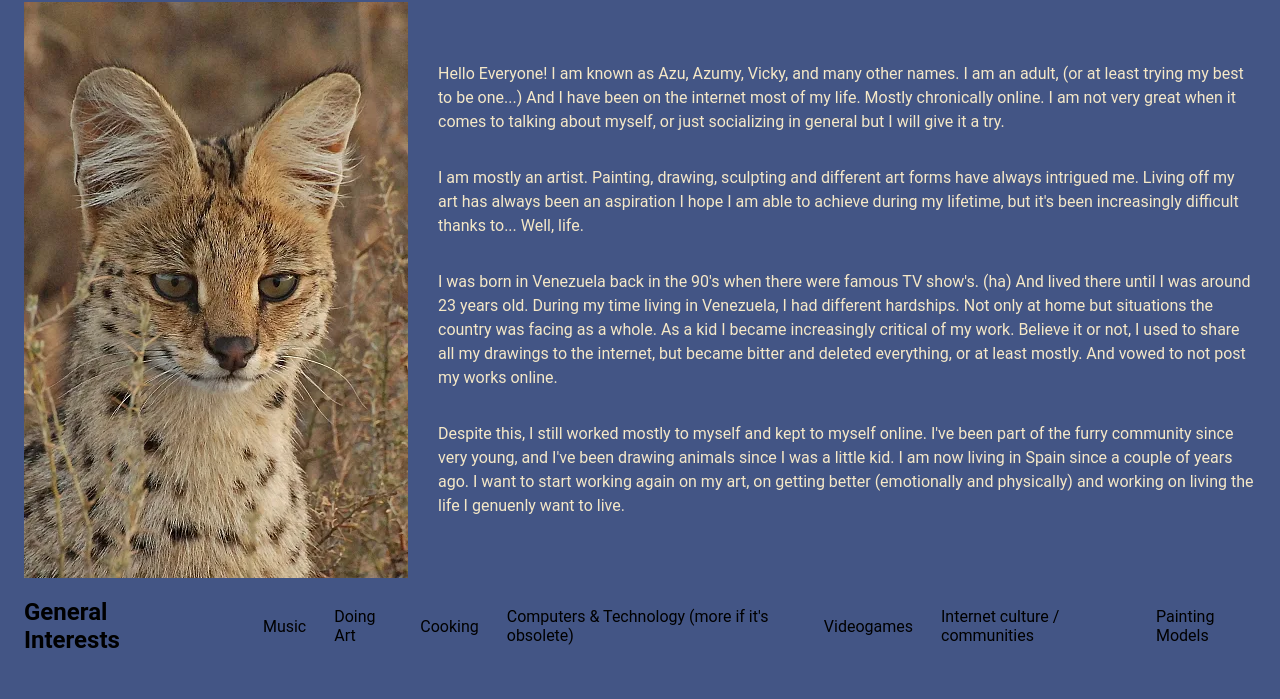
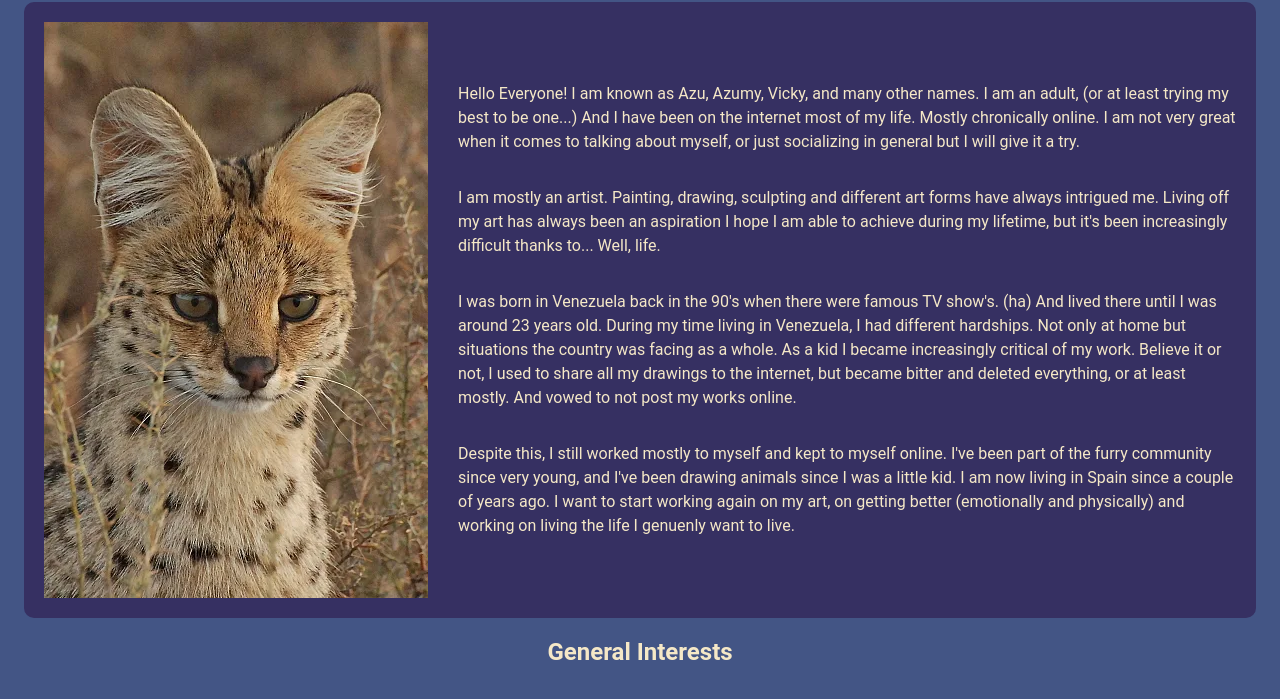
Before and after one commit to Azumydori/PersonalPortfolio, a website: page src/about.html in a window 1280 px wide. Shown: the part 184-883 px from the top of the page. Drawn offline with Linux system fonts and the light colour scheme.

Commit message:
changed the list in about page

```diff
--- a/src/styles/about.scss
+++ b/src/styles/about.scss
@@ -9,14 +9,16 @@
     background-color: #435585;
     main{
         margin: 60px 24px;
-        section {
+        .aboutMeSection {
             display: flex;
             align-items: center;
             gap: 30px;
+            background-color:#363062;
+    padding: 20px;
+    border-radius: 10px;
         }
     }
   }
-
   aside {
     display: flex;
     flex-direction: column;
@@ -48,6 +50,20 @@
     }
   }
 
+  .interests {
+    color: #f5e8c7;
+    display: flex;
+    flex-direction: column;
+    align-items: center;
+    .interestList {
+      list-style: none;
+      padding: 0;
+      .listAbout {
+        padding: 14px 0;
+      }
+    }
+  }
+
   @media screen and (max-width: "880px") {
 
     body{
@@ -58,6 +74,11 @@
             .aboutMeImg {
                 max-width: 200px;
             }
+
+            .interestList {
+              display: flex;
+              flex-direction: column;
+            }
         }
     }
   }
--- a/src/styles/navbar.scss
+++ b/src/styles/navbar.scss
@@ -37,7 +37,7 @@
     width: 100%;
   }
 
-  ul {
+  .navbarOptions {
     display: flex;
     justify-content: space-between;
     align-items: center;
@@ -135,7 +135,8 @@
       padding-bottom: 6px;
   }
 
-    ul {
+  .portfolioNav {
+    .navbarOptions {
       justify-content: start;
       flex-direction: column;
       align-items: center;
@@ -149,7 +150,9 @@
       margin: 0;
     }
 
-    ul li {
+  }
+
+    .navbarOptions li {
       width: 100%;
     }
 
```
Also changed, not shown: src/styles/about.css, src/styles/navbar.css, 2 other files.
